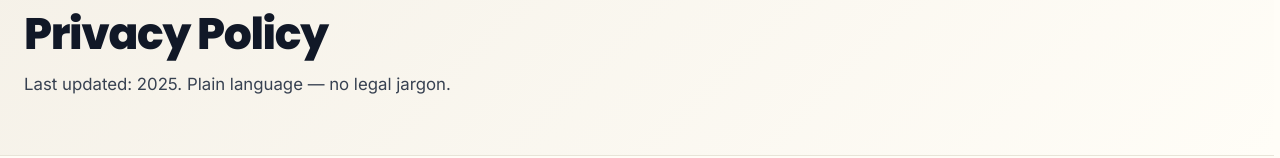
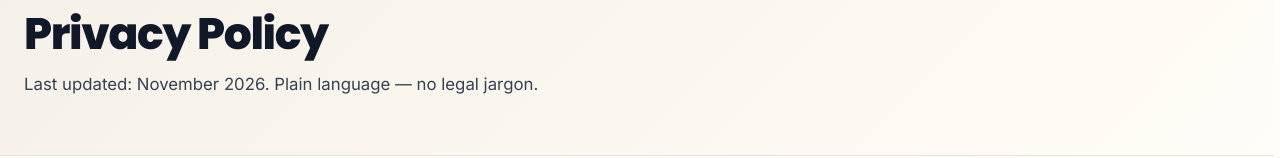
Before and after one commit to krishnapathakg1111-pixel/splitsworkout, an Astro site: page /privacy-policy in a window 1280 px wide. Shown: the part 174-332 px from the top of the page. Built offline with nearby package versions, Linux system fonts and the light colour scheme; Astro itself is replaced by a stand-in of ours.

Commit message:
Update privacy-policy.astro
Updated Privacy Policy

```diff
--- a/src/pages/privacy-policy.astro
+++ b/src/pages/privacy-policy.astro
@@ -10,7 +10,7 @@ import Layout from '../layouts/Layout.astro';
 >
 <div class="page-header" style="margin-top:32px;">
   <h1 class="page-title">Privacy Policy</h1>
-  <p class="page-desc">Last updated: 2025. Plain language — no legal jargon.</p>
+  <p class="page-desc">Last updated: November 2026. Plain language — no legal jargon.</p>
 </div>
 <div class="content-layout">
   <article class="content-main">
```
